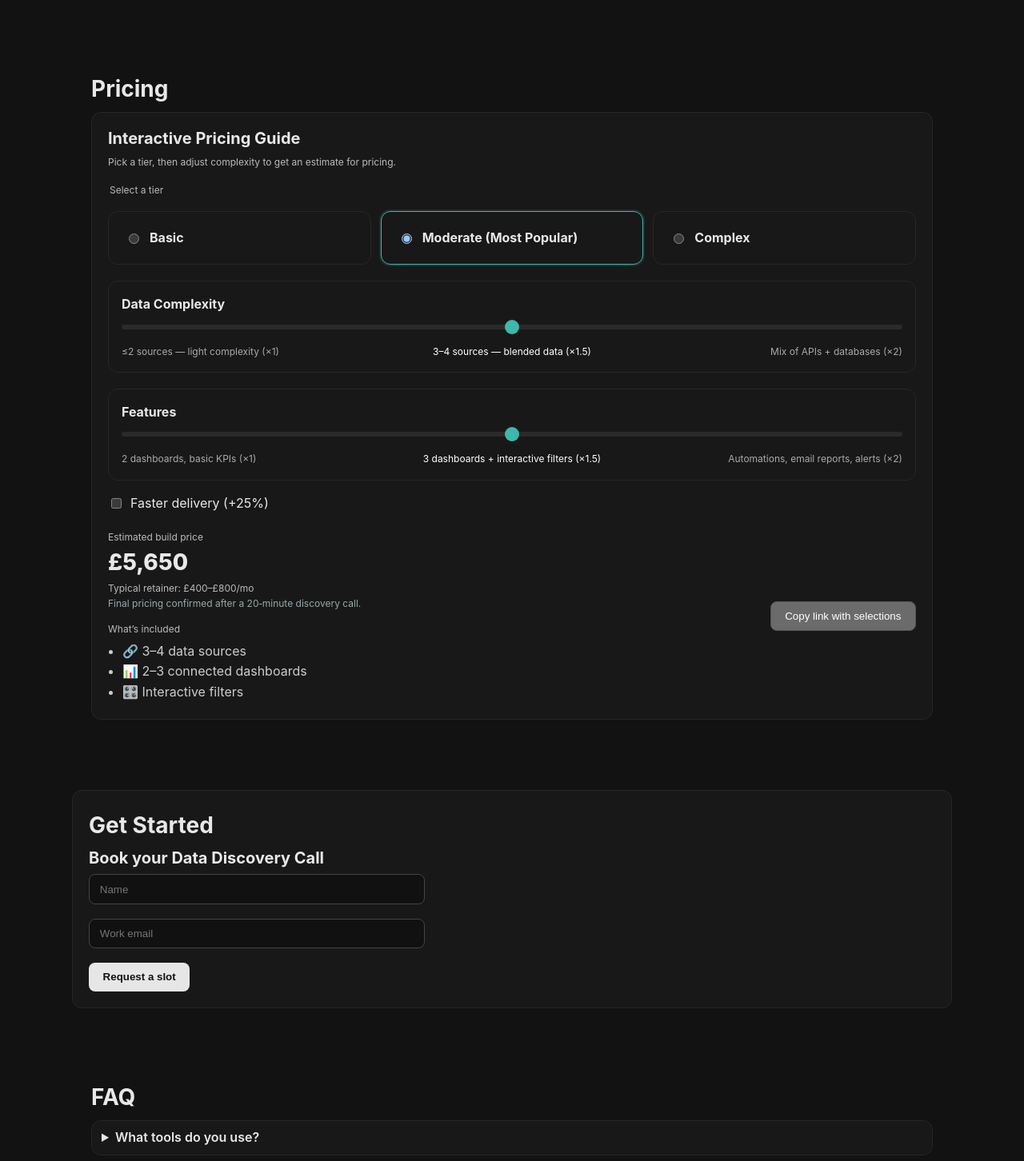
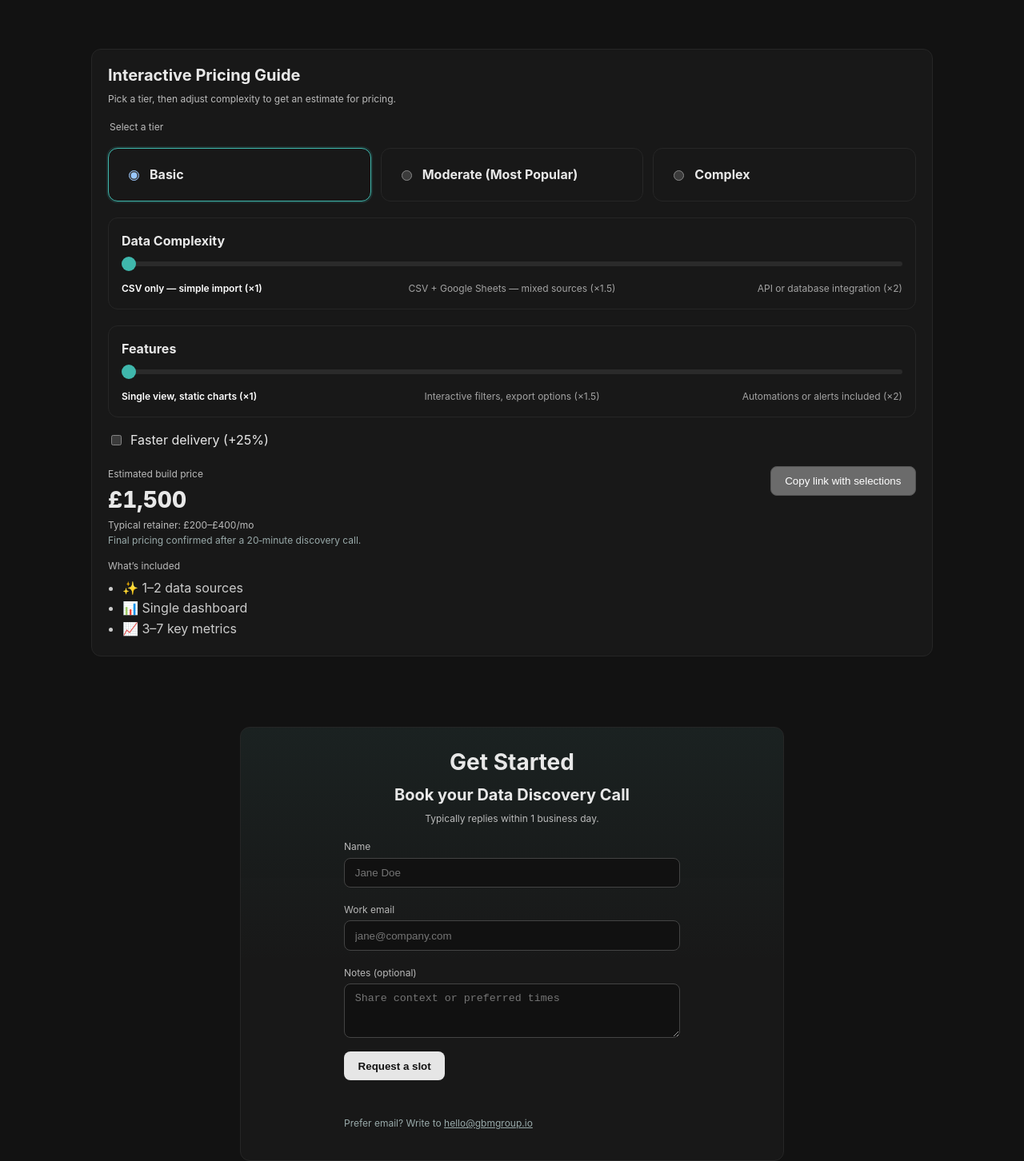
Before and after one commit to georgemarsh1809/NavoraLandingPage, a React (Vite) app: page / in a window 1280 px wide. Shown: the part 1186-2638 px from the top of the page at 80% size. Built offline with nearby package versions, Linux system fonts and the light colour scheme.

Commit message:
updated to cta

```diff
--- a/src/App.css
+++ b/src/App.css
@@ -91,6 +91,42 @@ a:hover {
     border: 1px solid var(--line);
     border-radius: var(--radius);
     padding: 1.25rem;
+}
+
+/* Simple utility used by CTA */
+.text-center { text-align: center; }
+.underline { text-decoration: underline; }
+
+/* CTA styling tweaks */
+#cta .card {
+    max-width: 680px;
+    margin: 0 auto;
+    background: linear-gradient(
+            180deg,
+            rgba(63, 183, 172, 0.06),
+            rgba(63, 183, 172, 0) 55%
+        ),
+        var(--panel);
+}
+#cta .cta-head { text-align: center; }
+#cta .form { margin: 1rem auto 0; }
+#cta [role='status'] { min-height: 1.25em; }
+#cta .form label {
+    font-size: 12px;
+    color: var(--muted);
+}
+#cta .form .form-row {
+    display: flex;
+    flex-direction: column;
+    gap: 0.25rem; /* tighter spacing between label and field */
+}
+#cta textarea {
+    width: 100%;
+    padding: 0.65rem 0.8rem;
+    border-radius: 8px;
+    border: 1px solid #444;
+    background: #111;
+    color: #fff;
 }
 
 .card:hover {
--- a/src/App.jsx
+++ b/src/App.jsx
@@ -12,7 +12,7 @@ export default function NavoraLanding() {
             <main id="main">
                 <Hero />
                 <ValueProps />
-                <Offerings />
+                <Solutions />
                 <PricingCalculator />
                 <CTA />
                 <FAQ />
@@ -40,7 +40,7 @@ function Header() {
     // Track active section via viewport center for stable highlighting
     // Only sections that have nav items (exclude CTA)
     useEffect(() => {
-        const ids = ['value', 'offerings', 'pricing', 'faq'];
+        const ids = ['value', 'solutions', 'pricing', 'faq'];
         const getEls = () =>
             ids.map((id) => document.getElementById(id)).filter(Boolean);
 
@@ -78,7 +78,7 @@ function Header() {
 
     // Keep nav highlight in sync with hash changes and initial load
     useEffect(() => {
-        const valid = new Set(['value', 'offerings', 'pricing', 'faq']);
+        const valid = new Set(['value', 'solutions', 'pricing', 'faq']);
         const setFromHash = () => {
             const id = (window.location.hash || '').replace('#', '');
             if (valid.has(id)) setCurrent(id);
@@ -98,23 +98,29 @@ function Header() {
                     <a
                         href="#value"
                         className={navClass('value')}
-                        aria-current={current === 'value' ? 'location' : undefined}
+                        aria-current={
+                            current === 'value' ? 'location' : undefined
+                        }
                         onClick={() => setCurrent('value')}
                     >
                         Who We Are
                     </a>
                     <a
-                        href="#offerings"
-                        className={navClass('offerings')}
-                        aria-current={current === 'offerings' ? 'location' : undefined}
-                        onClick={() => setCurrent('offerings')}
+                        href="#solutions"
+                        className={navClass('solutions')}
+                        aria-current={
+                            current === 'solutions' ? 'location' : undefined
+                        }
+                        onClick={() => setCurrent('solutions')}
                     >
-                        Offerings
+                        Solutions
                     </a>
                     <a
                         href="#pricing"
                         className={navClass('pricing')}
-                        aria-current={current === 'pricing' ? 'location' : undefined}
+                        aria-current={
+                            current === 'pricing' ? 'location' : undefined
+                        }
                         onClick={() => setCurrent('pricing')}
                     >
                         Pricing
@@ -122,7 +128,9 @@ function Header() {
                     <a
                         href="#faq"
                         className={navClass('faq')}
-                        aria-current={current === 'faq' ? 'location' : undefined}
+                        aria-current={
+                            current === 'faq' ? 'location' : undefined
+                        }
                         onClick={() => setCurrent('faq')}
                     >
                         FAQ
@@ -176,7 +184,9 @@ function Header() {
                             <a
                                 href="#value"
                                 className={navClass('value')}
-                                aria-current={current === 'value' ? 'location' : undefined}
+                                aria-current={
+                                    current === 'value' ? 'location' : undefined
+                                }
                                 onClick={() => {
                                     setCurrent('value');
                                     close();
@@ -185,20 +195,28 @@ function Header() {
                                 Who We Are
                             </a>
                             <a
-                                href="#offerings"
-                                className={navClass('offerings')}
-                                aria-current={current === 'offerings' ? 'location' : undefined}
+                                href="#solutions"
+                                className={navClass('solutions')}
+                                aria-current={
+                                    current === 'solutions'
+                                        ? 'location'
+                                        : undefined
+                                }
                                 onClick={() => {
-                                    setCurrent('offerings');
+                                    setCurrent('solutions');
                                     close();
                                 }}
                             >
-                                Offerings
+                                Solutions
                             </a>
                             <a
                                 href="#pricing"
                                 className={navClass('pricing')}
-                                aria-current={current === 'pricing' ? 'location' : undefined}
+                                aria-current={
+                                    current === 'pricing'
+                                        ? 'location'
+                                        : undefined
+                                }
                                 onClick={() => {
                                     setCurrent('pricing');
                                     close();
@@ -209,7 +227,9 @@ function Header() {
                             <a
                                 href="#faq"
                                 className={navClass('faq')}
-                                aria-current={current === 'faq' ? 'location' : undefined}
+                                aria-current={
+                                    current === 'faq' ? 'location' : undefined
+                                }
                                 onClick={() => {
                                     setCurrent('faq');
                                     close();
@@ -282,7 +302,7 @@ function ValueProps() {
     );
 }
 
-function Offerings() {
+function Solutions() {
     const items = [
         {
             title: 'Tier 1 – Basic',
@@ -322,9 +342,9 @@ function Offerings() {
         },
     ];
     return (
-        <section id="offerings" className="section">
+        <section id="solutions" className="section">
             <div className="container">
-                <h2 className="section-title">Offerings</h2>
+                <h2 className="section-title">Solutions</h2>
                 <div className="grid">
                     {items.map((card) => (
                         <div key={card.title} className="card">
@@ -344,24 +364,109 @@ function Offerings() {
 }
 
 function CTA() {
+    const [name, setName] = useState('');
+    const [email, setEmail] = useState('');
+    const [note, setNote] = useState('');
+    const [sent, setSent] = useState(false);
+    const [error, setError] = useState('');
+
+    const onSubmit = (e) => {
+        e.preventDefault();
+        setError('');
+        if (!name || !email) {
+            setError('Please enter your name and work email.');
+            return;
+        }
+        const subject = `Discovery Call Request — ${name}`;
+        const body = `Name: ${name}%0AEmail: ${email}%0A${note ? `Notes: ${encodeURIComponent(note)}` : ''}`;
+        const mailto = `mailto:hello@gbmgroup.io?subject=${encodeURIComponent(
+            subject
+        )}&body=${body}`;
+        // Open email client; also show an inline confirmation
+        window.location.href = mailto;
+        setSent(true);
+    };
+
     return (
         <section id="cta" className="section">
-            <div className="container card text-center">
-                <h2 className="section-title">Get Started</h2>
-                <h3>Book your Data Discovery Call</h3>
-                <form
-                    onSubmit={(e) => {
-                        e.preventDefault();
-                        alert('Thanks! I’ll get back to you within 24 hours.');
-                    }}
-                    className="form"
-                >
-                    <input placeholder="Name" required />
-                    <input type="email" placeholder="Work email" required />
+            <div className="container card">
+                <div className="cta-head">
+                    <h2 className="section-title">Get Started</h2>
+                    <h3>Book your Data Discovery Call</h3>
+                    <p className="small" style={{ color: '#bbb' }}>
+                        Typically replies within 1 business day.
+                    </p>
+                </div>
+                <form onSubmit={onSubmit} className="form" noValidate>
+                    <div className="form-row">
+                        <label htmlFor="cta-name">Name</label>
+                        <input
+                            id="cta-name"
+                            name="name"
+                            placeholder="Jane Doe"
+                            value={name}
+                            onChange={(e) => setName(e.target.value)}
+                            required
+                        />
+                    </div>
+
+                    <div className="form-row">
+                        <label htmlFor="cta-email">Work email</label>
+                        <input
+                            id="cta-email"
+                            name="email"
+                            type="email"
+                            placeholder="jane@company.com"
+                            value={email}
+                            onChange={(e) => setEmail(e.target.value)}
+                            required
+                        />
+                    </div>
+
+                    <div className="form-row">
+                        <label htmlFor="cta-note">Notes (optional)</label>
+                        <textarea
+                            id="cta-note"
+                            name="note"
+                            placeholder="Share context or preferred times"
+                            rows={3}
+                            value={note}
+                            onChange={(e) => setNote(e.target.value)}
+                        />
+                    </div>
+
                     <button type="submit" className="btn">
                         Request a slot
                     </button>
+
+                    <div
+                        className="small"
+                        role="status"
+                        aria-live="polite"
+                        style={{ color: sent ? '#9edfd8' : '#ffb4b4' }}
+                    >
+                        {sent
+                            ? 'Thanks — your email client should open. If not, contact hello@gbmgroup.io.'
+                            : error || ''}
+                    </div>
                 </form>
+
+                <p
+                    className="small"
+                    style={{
+                        marginTop: '0.75rem',
+                        color: '#9aa',
+                        maxWidth: 420,
+                        marginLeft: 'auto',
+                        marginRight: 'auto',
+                        textAlign: 'left',
+                    }}
+                >
+                    Prefer email? Write to{' '}
+                    <a className="underline" href="mailto:hello@gbmgroup.io">
+                        hello@gbmgroup.io
+                    </a>
+                </p>
             </div>
         </section>
     );
@@ -370,16 +475,32 @@ function CTA() {
 function FAQ() {
     const items = [
         {
-            q: 'What tools do you use?',
-            a: 'Tier 1 often ships on Looker Studio. Tier 2–3 use React/Next.js with FastAPI & Postgres.',
+            q: 'What problems do you typically solve?',
+            a: 'Automated reporting, single‑source‑of‑truth dashboards, KPI consolidation across tools, and lightweight workflow automations for ops, finance, and leadership teams.'
         },
         {
-            q: 'Who’s behind GBMGroup?',
-            a: 'I’m George Marsh — a full-stack engineer who likes turning chaos into clarity.',
+            q: 'How long does a project take?',
+            a: 'Basic solutions typically ship in ~1 week. Moderate builds land in 2–4 weeks. Complex, multi‑source solutions run 6–12 weeks depending on integrations and scope.'
         },
         {
-            q: 'How do retainers work?',
-            a: 'Monthly in advance. Clear scope. 30-minute monthly review.',
+            q: 'How is pricing structured?',
+            a: 'Transparent build pricing by complexity (see the calculator), plus an optional monthly retainer for maintenance and small enhancements. Typical retainers range from £200–£2,500/mo.'
+        },
+        {
+            q: 'What do you need from us to start?',
+            a: 'Your objectives and KPIs, a quick list of data sources, and read‑only access where possible. We can sign an NDA and use time‑boxed discovery to finalise scope.'
+        },
+        {
+            q: 'How do you handle data security?',
+            a: 'Least‑privilege access, read‑only credentials wherever feasible, encrypted secrets, and revocable access on project end. We can work within your SSO and security policies.'
+        },
+        {
+            q: 'Who owns the deliverables?',
+            a: 'You do. Dashboards, source code, and assets are delivered into your accounts and repositories with handover docs so your team can run independently.'
+        },
+        {
+            q: 'What stack do you use?',
+            a: 'We meet you where you are. Typical setups use Looker Studio for simple needs, and React/Next.js with FastAPI + Postgres for custom apps and integrations.'
         },
     ];
     return (
@@ -404,7 +525,7 @@ function Footer() {
                 <div>GBMGroup</div>
                 <nav className="footer-nav">
                     <a href="#value">What We Do</a>
-                    <a href="#offerings">Offerings</a>
+                    <a href="#solutions">Solutions</a>
                     <a href="#pricing">Pricing</a>
                     <a href="#faq">FAQ</a>
                     <a href="#" aria-disabled="true">
@@ -413,7 +534,7 @@ function Footer() {
                     <a href="#" aria-disabled="true">
                         Terms
                     </a>
-                    <a href="mailto:hello@navora.dev">hello@navora.dev</a>
+                    <a href="mailto:hello@gbmgroup.io">hello@gbmgroup.io</a>
                 </nav>
                 <p className="small">© {new Date().getFullYear()} GBMGroup</p>
             </div>
--- a/src/calc.jsx
+++ b/src/calc.jsx
@@ -129,15 +129,15 @@ export default function PricingCalculator() {
         },
     };
 
-    const [selTier, setSelTier] = useState('moderate');
-    const [dataIdx, setDataIdx] = useState(1);
-    const [featIdx, setFeatIdx] = useState(1);
+    const [selTier, setSelTier] = useState('simple');
+    const [dataIdx, setDataIdx] = useState(0);
+    const [featIdx, setFeatIdx] = useState(0);
     const [rush, setRush] = useState(false);
     const [contingency] = useState(false);
 
     useEffect(() => {
-        setDataIdx(1);
-        setFeatIdx(1);
+        setDataIdx(0);
+        setFeatIdx(0);
     }, [selTier]);
 
     // Initialize from URL params
@@ -189,7 +189,7 @@ export default function PricingCalculator() {
     return (
         <section id="pricing" className="section">
             <div className="container">
-                <h2 className="section-title">Pricing</h2>
+                {/* <h2 className="section-title">Pricing</h2> */}
                 <div className="card">
                     <h3 style={{ marginTop: 0 }}>Interactive Pricing Guide</h3>
                     <p className="small" style={{ color: '#bbb' }}>
@@ -199,7 +199,11 @@ export default function PricingCalculator() {
 
                     {/* Tier selector */}
                     <fieldset style={{ border: 'none', padding: 0, margin: 0 }}>
-                        <legend id="tier-legend" className="small" style={{ color: '#bbb' }}>
+                        <legend
+                            id="tier-legend"
+                            className="small"
+                            style={{ color: '#bbb' }}
+                        >
                             Select a tier
                         </legend>
                         <div
@@ -209,6 +213,7 @@ export default function PricingCalculator() {
                                 gridTemplateColumns:
                                     'repeat(auto-fit, minmax(260px, 1fr))',
                                 marginTop: 16,
+                                alignItems: 'stretch',
                             }}
                             aria-labelledby="tier-legend"
                             role="radiogroup"
@@ -248,7 +253,9 @@ export default function PricingCalculator() {
                                                 name="tier"
                                                 value={t.key}
                                                 checked={selTier === t.key}
-                                                onChange={() => setSelTier(t.key)}
+                                                onChange={() =>
+                                                    setSelTier(t.key)
+                                                }
                                             />
                                             <strong>{t.name}</strong>
                                         </div>
@@ -309,12 +316,12 @@ export default function PricingCalculator() {
                     {/* Output */}
                     <div
                         style={{
-                        display: 'flex',
-                        alignItems: 'center',
-                        justifyContent: 'space-between',
+                            display: 'grid',
+                            gridTemplateColumns: '1fr auto',
+                            alignItems: 'start',
                             marginTop: 20,
-                        flexWrap: 'wrap',
-                        gap: 16,
+                            columnGap: 16,
+                            rowGap: 12,
                         }}
                     >
                         <div>
@@ -322,7 +329,7 @@ export default function PricingCalculator() {
                                 Estimated build price
                             </div>
                             <div
-                            style={{ fontSize: 28, fontWeight: 800 }}
+                                style={{ fontSize: 28, fontWeight: 800, fontVariantNumeric: 'tabular-nums' }}
                                 aria-live="polite"
                                 aria-atomic="true"
                             >
@@ -333,26 +340,38 @@ export default function PricingCalculator() {
                                 {tier.retainer[1]}/mo
                             </div>
                             <div className="small" style={{ color: '#9aa' }}>
-                            Final pricing confirmed after a 20‑minute discovery call.
+                                Final pricing confirmed after a 20‑minute
+                                discovery call.
                             </div>
                             <div style={{ marginTop: 12 }}>
-                            <div className="small" style={{ color: '#bbb', marginBottom: 6 }}>
+                                <div
+                                    className="small"
+                                    style={{ color: '#bbb', marginBottom: 6 }}
+                                >
                                     What’s included
                                 </div>
-                            <ul style={{ margin: 0, paddingLeft: 18, color: '#ccc' }}>
+                                <ul
+                                    style={{
+                                        margin: 0,
+                                        paddingLeft: 18,
+                                        color: '#ccc',
+                                    }}
+                                >
                                     {tier.bullets.slice(0, 3).map((b) => (
                                         <li key={b}>{b}</li>
                                     ))}
                                 </ul>
                             </div>
                         </div>
-                    <div>
+                        <div style={{ justifySelf: 'end' }}>
                             <button
                                 type="button"
                                 className="btn-outline"
                                 onClick={async () => {
                                     try {
-                                    await navigator.clipboard.writeText(shareUrl);
+                                        await navigator.clipboard.writeText(
+                                            shareUrl
+                                        );
                                         alert('Link copied');
                                     } catch {
                                         prompt('Copy this link:', shareUrl);
@@ -384,24 +403,9 @@ function TierSlider({ label, value, onChange, ticks }) {
                 onChange={(e) => onChange(parseInt(e.target.value, 10))}
                 style={{ width: '100%', marginTop: 10 }}
             />
-            <div
-                style={{
-                    display: 'grid',
-                    gridTemplateColumns: '1fr 1fr 1fr',
-                    marginTop: 10,
-                    gap: 10,
-                }}
-            >
+            <div className="slider-ticks" style={{ marginTop: 10 }}>
                 {ticks.map((t, i) => (
-                    <span
-                        key={t.key}
-                        style={{
-                            fontSize: 12,
-                            color: value === i ? '#fff' : '#aaa',
-                            textAlign:
-                                i === 0 ? 'left' : i === 1 ? 'center' : 'right',
-                        }}
-                    >
+                    <span key={t.key} className={value === i ? 'is-active' : ''}>
                         {t.label}
                     </span>
                 ))}
```
Lines whose indentation alone changed are shown as unchanged.
